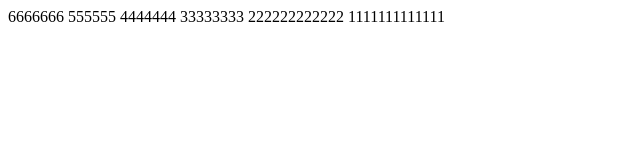
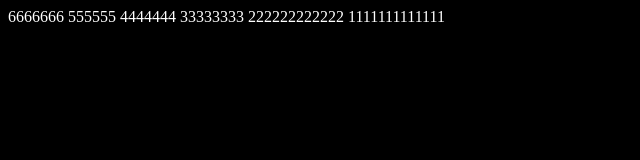
Before and after one commit to seethrou/site, a plain HTML site: page index.html in a window 1280 px wide. Shown: the whole page, without its empty margins (0-640 px from the left). Drawn offline with Linux system fonts and the light colour scheme.

Commit message:
black and white

```diff
--- a/index.html
+++ b/index.html
@@ -2,7 +2,7 @@
 <html>
 	<head>
 	</head>
-	<body>
+	<body style="background:#000000;color:white">
 
 	6666666
 	555555
```
